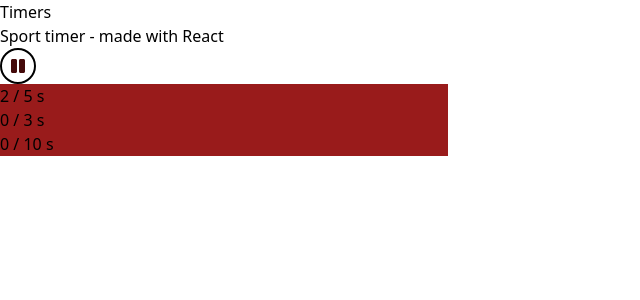
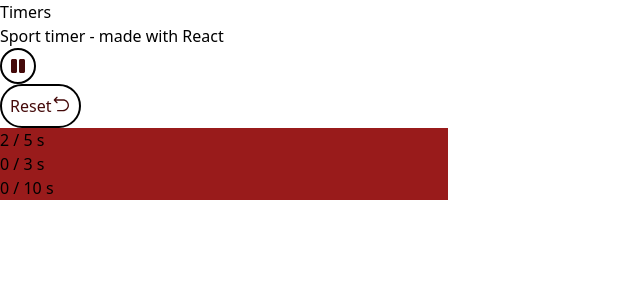
Before and after one commit to BaptisteD51/timer-react, a React (Vite) app: page / in a window 1280 px wide. Both pictures are taken after a click on the button "Start". Shown: the top 300 px of the page, without its empty margins (0-640 px from the left). Built offline with nearby package versions, Linux system fonts and the light colour scheme.

Commit message:
added a a reset button for running timer

```diff
--- a/src/components/Track.jsx
+++ b/src/components/Track.jsx
@@ -2,6 +2,7 @@
 import Timer from "./Timer"
 import { Timers } from "../contexts/Timers"
 import { FaPlay, FaPause } from "react-icons/fa"
+import { RxReset } from "react-icons/rx"
 
 function Track() {
   let { timers, updateTimers } = useContext(Timers)
@@ -20,21 +21,28 @@
         let runningTimerIndex = updatedTimers.findIndex(
           (timer) => timer.running
         )
+        // if the countdown is already started
         if (runningTimerIndex != -1) {
           updatedTimers[runningTimerIndex].current++
+          // Go to the next timer
           if (
             updatedTimers[runningTimerIndex].current >=
             updatedTimers[runningTimerIndex].duration
           ) {
+            //if it's the last timer
             if (runningTimerIndex < updatedTimers.length - 1) {
               updatedTimers[runningTimerIndex].running = false
               updatedTimers[runningTimerIndex + 1].running = true
-            } else {
+            }
+            // if their is a timer after
+            else {
               updatedTimers = resetTimers(updatedTimers)
               updateIsRunning(false)
             }
           }
-        } else {
+        }
+        // launch the cont down
+        else {
           updatedTimers[0].running = true
           updatedTimers[0].current += 1
         }
@@ -48,13 +56,18 @@
   }, [timers, isRunning, updateTimers, pause])
 
   // Reset all timers and return timers
-  function resetTimers(timers) {
-    timers = timers.map((timer) => {
+  function resetTimers() {
+    //Reset all timers to their starting values
+    let updatedTimers = [...timers]
+    updatedTimers = updatedTimers.map((timer) => {
       timer.current = 0
       timer.running = false
       return timer
     })
-    return timers
+    updateTimers(updatedTimers)
+    // Reset the running and pause state
+    updatePause(false)
+    updateIsRunning(false)
   }
 
   // Adds another timer
@@ -71,10 +84,10 @@
     updateTimers(updatedTimers)
   }
 
+  //Display when the timer is launched
   if (isRunning) {
     return (
       <div className="max-w-md">
-        <div>
         {pause ? (
           <button
             onClick={() => {
@@ -92,7 +105,11 @@
             <FaPause />
           </button>
         )}
-        </div>
+        <button onClick={resetTimers} className="flex bg-white text-red-950 p-2 border-black border-2 rounded-full">
+          Reset
+          <RxReset size={20} />
+        </button>
+
         <div>
           {timers.map((timer) => (
             <Timer
@@ -106,7 +123,9 @@
         </div>
       </div>
     )
-  } else {
+  }
+  // Display to modify the timer
+  else {
     return (
       <div className="max-w-md">
         <div>
@@ -116,8 +135,6 @@
           >
             Start
           </button>
-          <button onClick={() => updatePause(true)}>Pause</button>
-          <button>Reset</button>
         </div>
         <div>
           {timers.map((timer) => (
```
Lines whose indentation alone changed are shown as unchanged.
